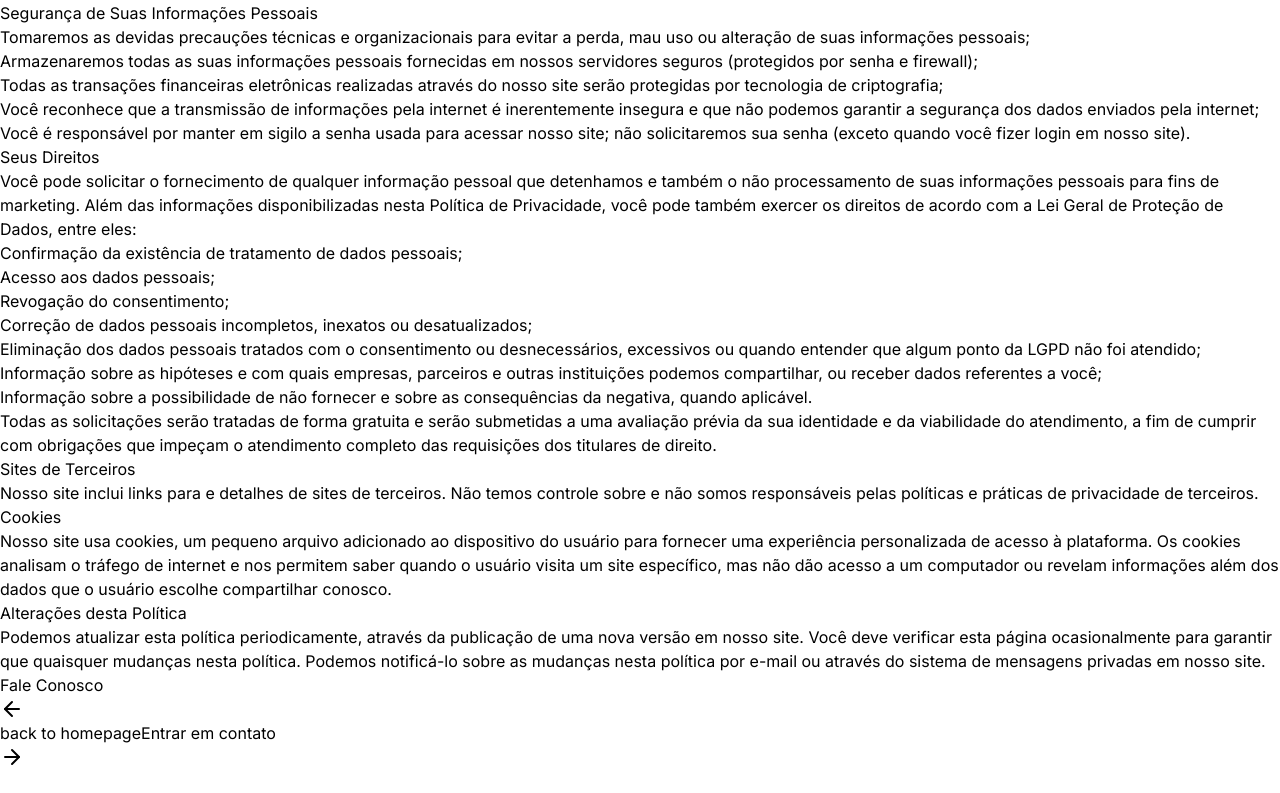
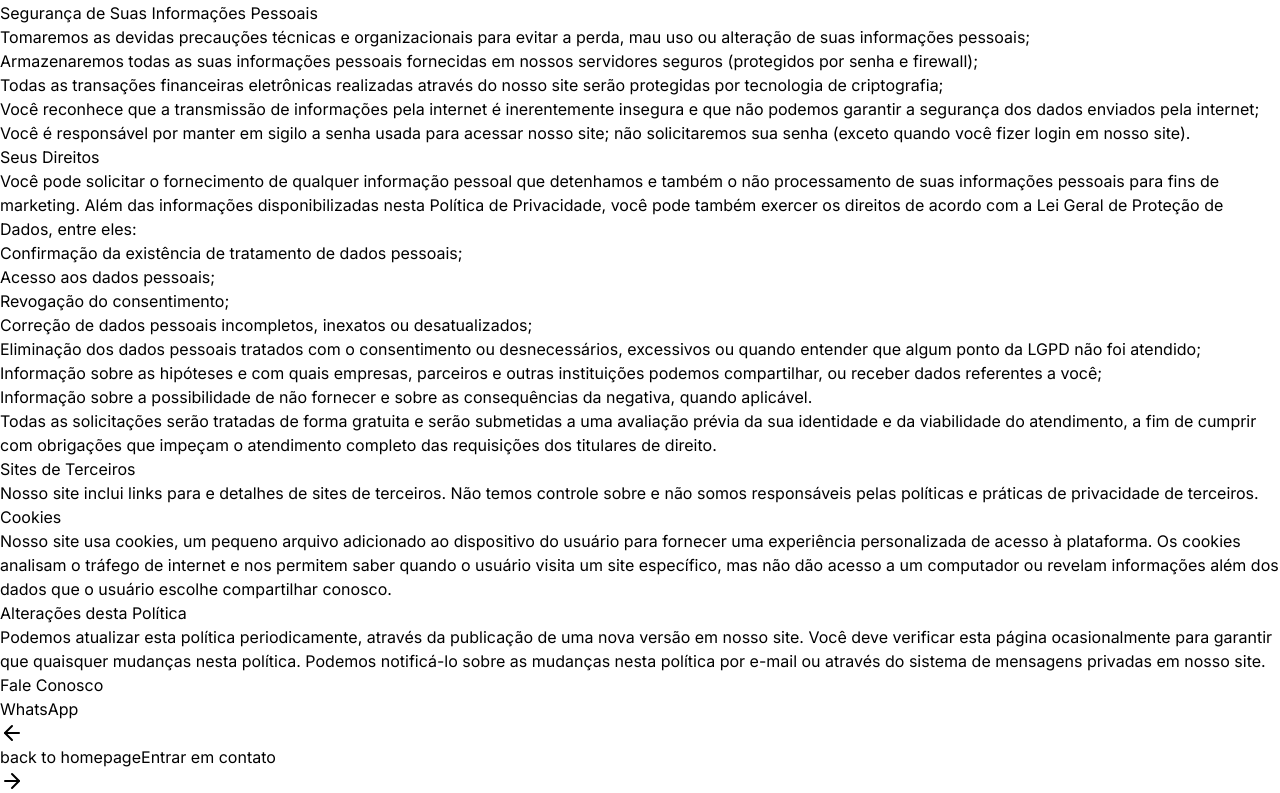
Before and after one commit to matheusvcouto/matheuscouto.com, a Next.js app: page /politica-de-privacidade in a window 1280 px wide. Shown: the part 1415-2208 px from the top of the page. Before the commit the page ends 2184 px from the top, so only its background shows below. Built offline with nearby package versions, Linux system fonts and the light colour scheme.

Commit message:
fix: add whats link on page "politica de privacidade"

```diff
--- a/src/app/(posts)/layout.tsx
+++ b/src/app/(posts)/layout.tsx
@@ -11,6 +11,7 @@ export default function RootLayout({
     <div className="relative flex min-h-screen w-full flex-col items-center bg-zinc-950">
       <div className="mx-auto w-full max-w-[800px] px-6 py-20 max-md:py-12">
         <div className="flex flex-col gap-8">
+
           <div className="mx-auto w-full">
             <div className="-mx-8 flex items-center gap-4">
               <Button
--- a/src/app/(posts)/politica-de-privacidade/page.tsx
+++ b/src/app/(posts)/politica-de-privacidade/page.tsx
@@ -97,6 +97,9 @@ const Page: React.FC<PageProps> = (props) => {
       <p>Podemos atualizar esta política periodicamente, através da publicação de uma nova versão em nosso site. Você deve verificar esta página ocasionalmente para garantir que quaisquer mudanças nesta política. Podemos notificá-lo sobre as mudanças nesta política por e-mail ou através do sistema de mensagens privadas em nosso site.</p>
 
       <h3>Fale Conosco</h3>
+      <a href="https://api.whatsapp.com/send/?phone=5598985720808&text=Ol%C3%A1%2C+tenho+interesse+em+um+site.&type=phone_number&app_absent=0">
+        WhatsApp
+      </a>
 
     </>
   );
```
